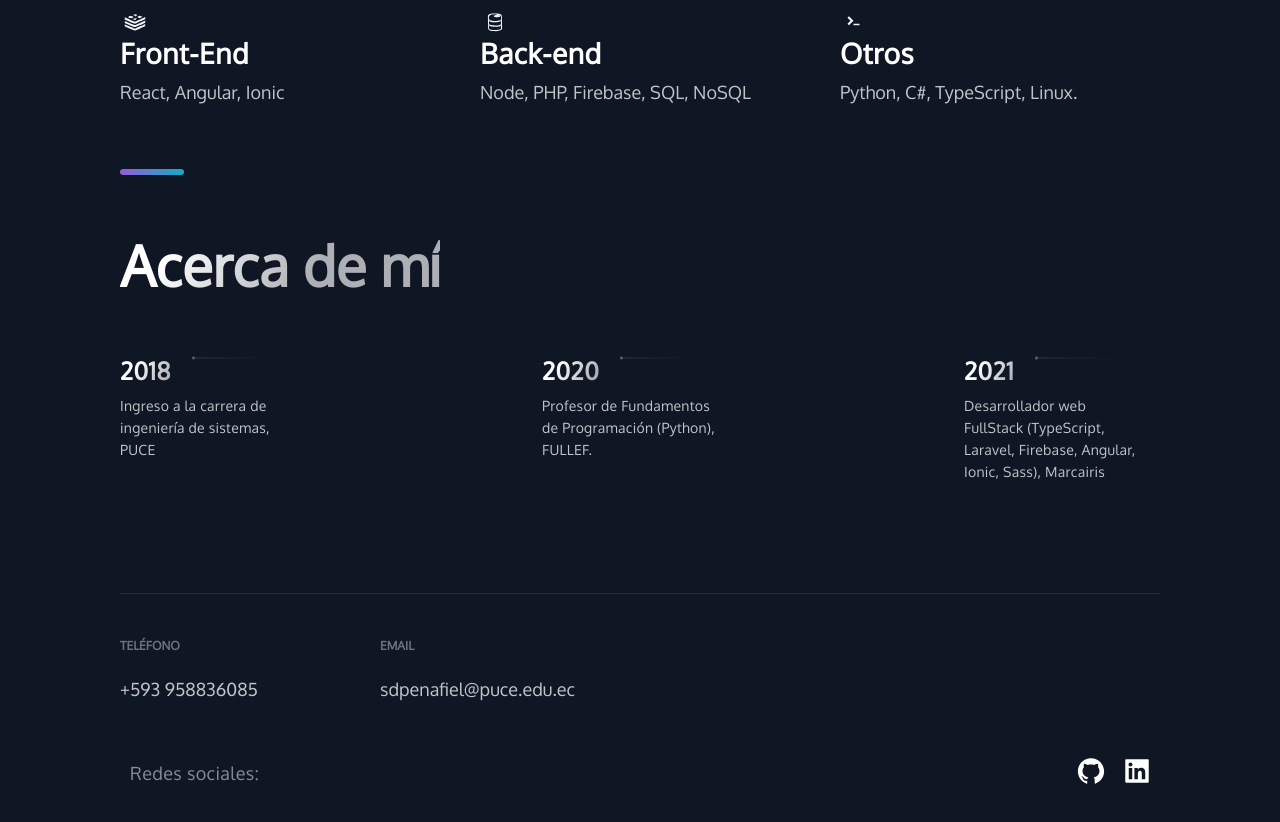
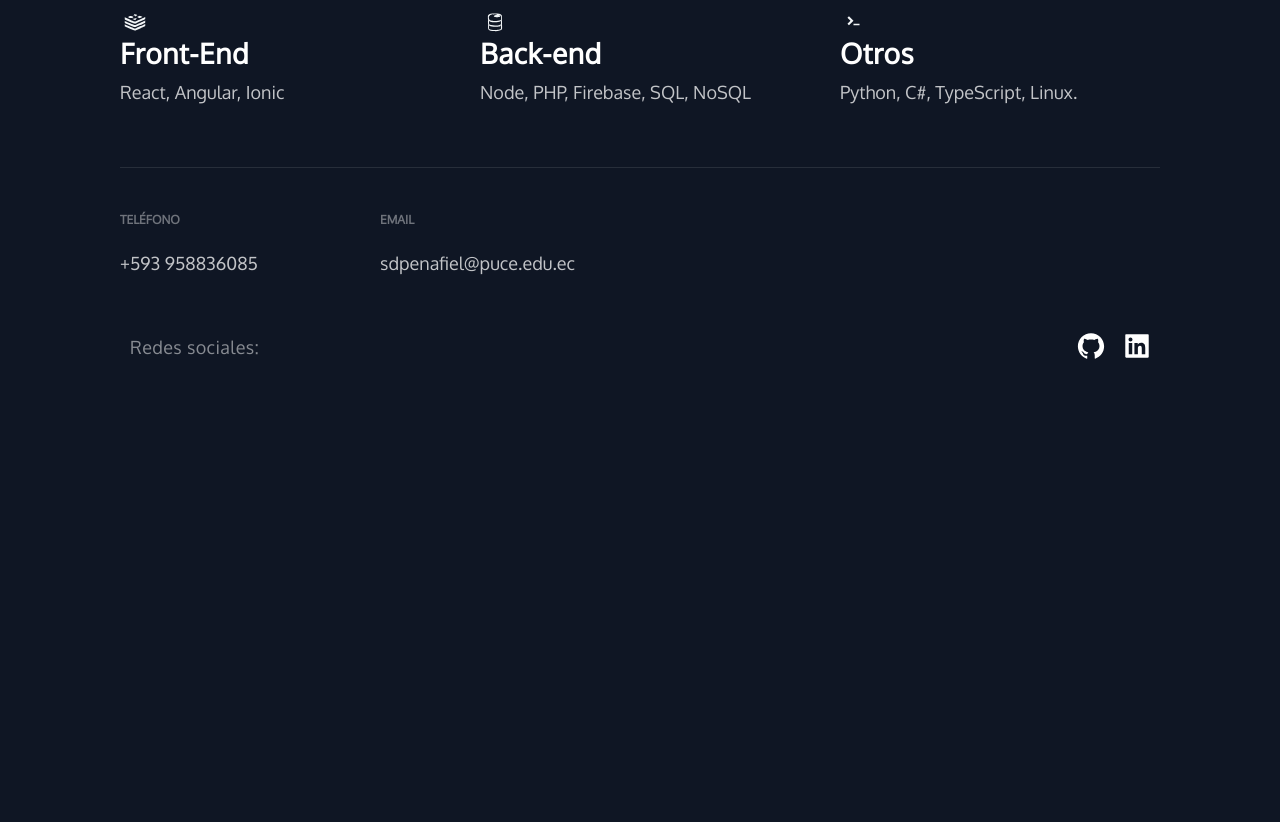
Before and after one commit to stvdn/stvdn.github.io, a Next.js app: page / in a window 1280 px wide. Shown: the part 2760-3582 px from the top of the page. After the commit the page ends 3182 px from the top, so only its background shows below. Built offline with nearby package versions, Linux system fonts and the light colour scheme.

Commit message:
comment about me

```diff
--- a/src/pages/index.js
+++ b/src/pages/index.js
@@ -16,7 +16,6 @@ const Home = () => {
       </Section>
       <Experience/>
       <Technologies />
-      <Timeline />
     </Layout>
   );
 };
```
